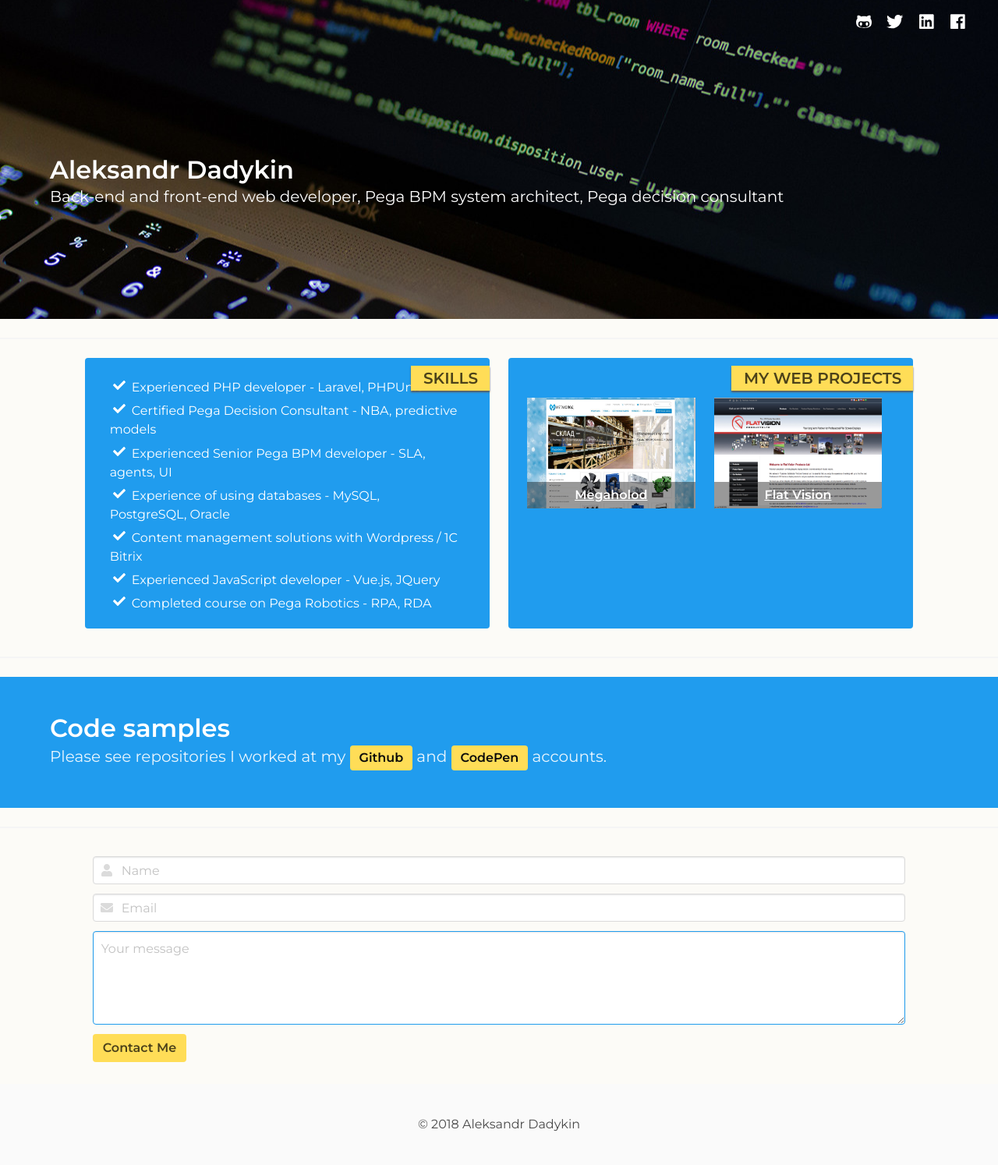
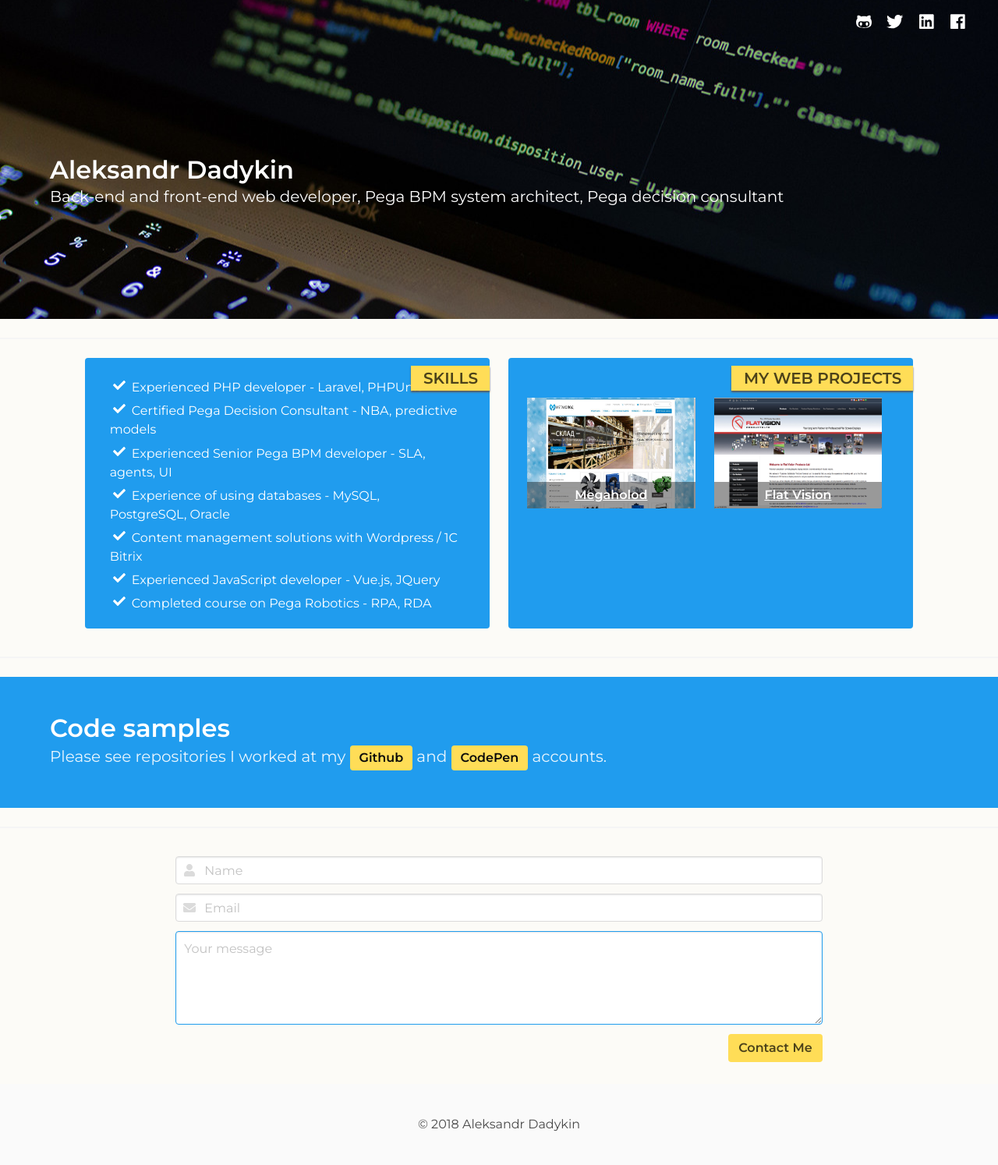
Before and after one commit to cetrix13/cetrix13.github.io, a Jekyll site: the page built from index.html, in a window 1280 px wide. Shown: the whole page at 78% size. Built offline with Jekyll 4.4.1, drawn with Linux system fonts in a browser that asks for light colours; nearby versions of some CDN libraries.

Commit message:
Edit CSS styles

```diff
--- a/_includes/contact-form.html
+++ b/_includes/contact-form.html
@@ -1,6 +1,6 @@
   <!-- Begin contact form -->
   <hr/>
-  <div class="column is-10 is-offset-1-tablet">
+  <div class="column is-8 is-offset-2-tablet">
     <form action="https://formspree.io/mail-megaholod@mail.ru" method="POST">
     <div class="field">
       <p class="control has-icons-left">
@@ -23,12 +23,10 @@
         <textarea class="textarea is-info" name="message" placeholder="Your message"></textarea>
       </div>
     </div>
-    <div class="field">
-      <p class="control">
+    <div class="btnSend">
         <button class="button is-warning has-text-weight-semibold" type="submit">
         Contact Me
         </button>
-      </p>
     </div>
 </form>
   </div>
--- a/_sass/_mystyles.sass
+++ b/_sass/_mystyles.sass
@@ -41,6 +41,13 @@ div.column.is-8:first-child
  // position: relative
  // overflow: hidden
 
+.btnSend
+  display: flex
+
+.btnSend > button
+  justify-content: flex-end
+  margin-left: auto
+
 
 
 .fullscreen-bg
```
